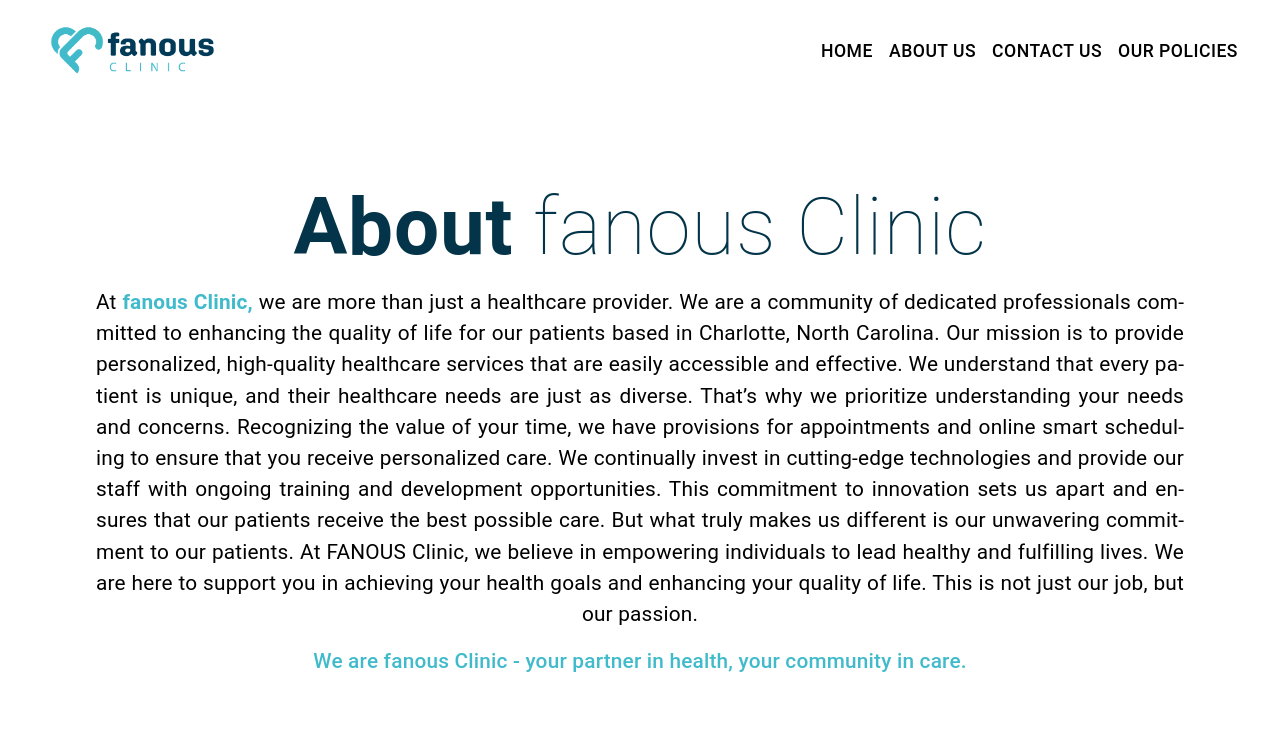
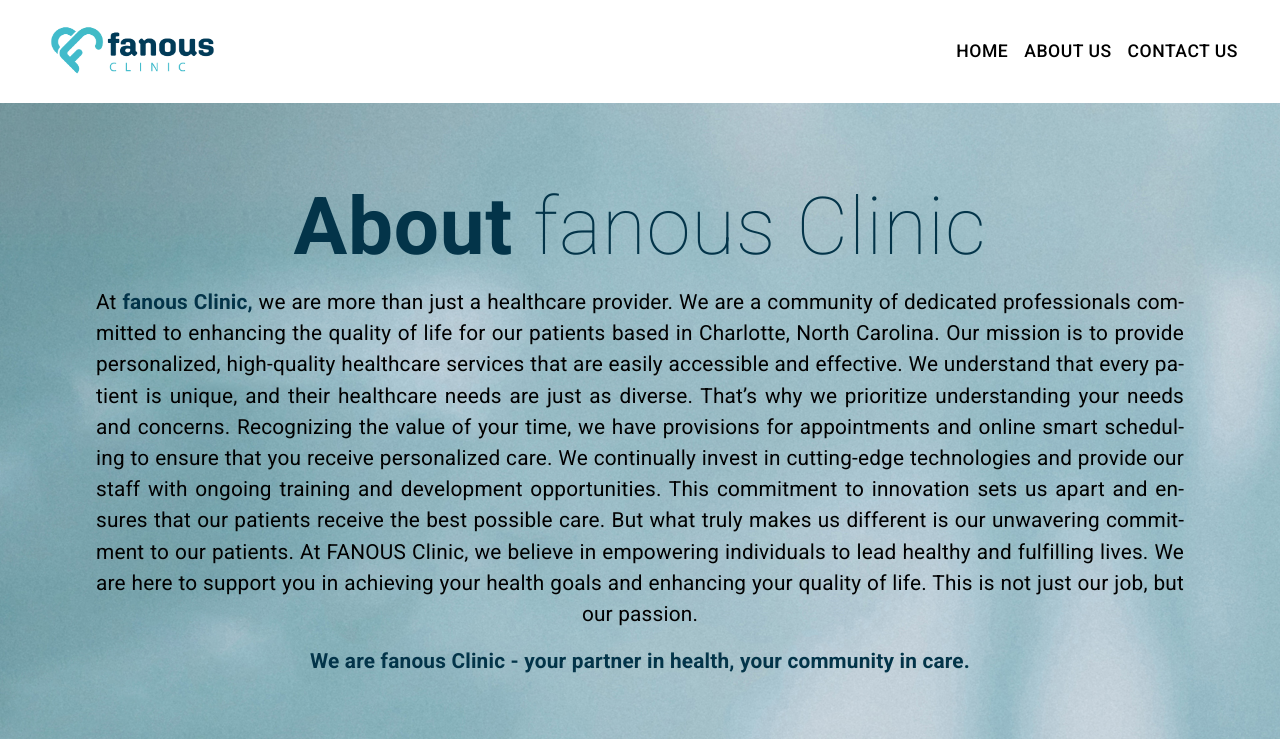
Before and after one commit to engfadymohsen/fanousclinic, a React (Create React App) app: page /aboutus in a window 1280 px wide. Shown: the top 739 px of the page. Built offline with nearby package versions, Linux system fonts and the light colour scheme.

Commit message:
enhance ui

```diff
--- a/public/index.html
+++ b/public/index.html
@@ -5,6 +5,12 @@
     <link rel="icon" href="%PUBLIC_URL%/Main_Icon.png" />
     <meta name="viewport" content="width=device-width, initial-scale=1" />
     <meta name="theme-color" content="#000000" />
+    <link rel="preconnect" href="https://fonts.googleapis.com" />
+    <link rel="preconnect" href="https://fonts.gstatic.com" crossorigin />
+    <link
+      href="https://fonts.googleapis.com/css2?family=Roboto:wght@100;300;400;500;700;900&display=swap"
+      rel="stylesheet"
+    />
     <title>Fanous Clinic</title>
   </head>
   <body>
--- a/src/components/aboutus/ourFeatures/OurFeatures.tsx
+++ b/src/components/aboutus/ourFeatures/OurFeatures.tsx
@@ -37,7 +37,7 @@ const OurFeatures = () => {
       >
         <span style={{ fontWeight: "600" }}>Our </span>Features
       </Typography>
-      <Swipper className="feature-card" timeOut={5000} NumOfElements={2}>
+      <Swipper className="feature-card" timeOut={8000} NumOfElements={2}>
         {featurs.map((feature) => (
           <HorizontalCard
             key={feature.id}
--- a/src/components/aboutus/welcome/Welcome.tsx
+++ b/src/components/aboutus/welcome/Welcome.tsx
@@ -5,7 +5,7 @@ const Welcome = () => {
   return (
     <>
       <Box sx={{
-        // backgroundImage:'url(./assets/benefits.jpg)',
+        backgroundImage:'url(./assets/benefits.jpg)',
         backgroundSize:'cover',
         width:'100%',
         minHeight:'38rem',
@@ -18,7 +18,7 @@ const Welcome = () => {
         </Box>
         <Box sx={{width:'100%'}}>
           <Typography sx={{fontSize:theme.body_font, fontWeight:'400', textAlign:'justify', textAlignLast:'center',hyphens: 'auto'}}>
-          At <span style={{color:theme.sec_color, fontWeight:'600'}}>fanous Clinic,</span> we are more than just a healthcare provider. We are a community of dedicated professionals committed to enhancing the quality of life for our patients based in Charlotte, North Carolina. Our mission is to provide personalized, high-quality healthcare services that are easily accessible and effective.
+          At <span style={{color:theme.primary_color, fontWeight:'700'}}>fanous Clinic,</span> we are more than just a healthcare provider. We are a community of dedicated professionals committed to enhancing the quality of life for our patients based in Charlotte, North Carolina. Our mission is to provide personalized, high-quality healthcare services that are easily accessible and effective.
 
 We understand that every patient is unique, and their healthcare needs are just as diverse. That’s why we prioritize understanding your needs and concerns.
 
@@ -28,7 +28,7 @@ Recognizing the value of your time, we have provisions for appointments and onli
 
 But what truly makes us different is our unwavering commitment to our patients. At FANOUS Clinic, we believe in empowering individuals to lead healthy and fulfilling lives. We are here to support you in achieving your health goals and enhancing your quality of life. This is not just our job, but our passion.
           </Typography>
-          <Typography sx={{color:theme.sec_color,fontSize:theme.body_font, fontWeight:'500', marginTop:'1rem'}}>We are fanous Clinic - your partner in health, your community in care. </Typography>
+          <Typography sx={{color:theme.primary_color,fontSize:theme.body_font, fontWeight:'700', marginTop:'1rem'}}>We are fanous Clinic - your partner in health, your community in care. </Typography>
         </Box>
       </Box>
     </>
--- a/src/components/contactus/form/Form.tsx
+++ b/src/components/contactus/form/Form.tsx
@@ -17,15 +17,11 @@ const Form = () => {
             outline: 'none',
             border:'none',
             marginBottom:'10px',
-            fontFamily: 'Roboto',
+            fontFamily: "'Roboto'",
             resize: 'none',
             fontSize:theme.body_font
           }}
           />
-          {/* <TextField required id="name" label="name" variant="outlined" color="secondary" sx={{marginBottom:'10px', width:'100%', fontSize:theme.body_font}}/>
-          <TextField required id="email" label="email" variant="outlined" color="secondary" sx={{marginBottom:'10px', width:'100%', fontSize:theme.body_font}}/>
-          <TextField required id="subject" label="subject" variant="outlined" color="secondary" sx={{marginBottom:'10px', width:'100%', fontSize:theme.body_font}}/>
-          <TextField required id="message" label="message" variant="outlined" color="secondary" multiline rows={4} sx={{marginBottom:'10px', width:'100%', fontSize:theme.body_font}}/> */}
           <PrimaryBtn content='Submit' type='submit'/>
     </form>
   )
--- a/src/components/shared/NavBar/NavBar.tsx
+++ b/src/components/shared/NavBar/NavBar.tsx
@@ -1,55 +1,108 @@
-import * as React from 'react';
-import { Link } from 'react-router-dom';
-import AppBar from '@mui/material/AppBar';
-import Box from '@mui/material/Box';
-import Toolbar from '@mui/material/Toolbar';
-import IconButton from '@mui/material/IconButton';
-import Typography from '@mui/material/Typography';
-import Menu from '@mui/material/Menu';
-import MenuIcon from '@mui/icons-material/Menu';
-import Container from '@mui/material/Container';
-import Button from '@mui/material/Button';
-import MenuItem from '@mui/material/MenuItem';
-import theme from '../../../theme/theme';
+import * as React from "react";
+import { Link } from "react-router-dom";
+import AppBar from "@mui/material/AppBar";
+import Box from "@mui/material/Box";
+import Toolbar from "@mui/material/Toolbar";
+import IconButton from "@mui/material/IconButton";
+import Typography from "@mui/material/Typography";
+import Menu from "@mui/material/Menu";
+import MenuIcon from "@mui/icons-material/Menu";
+import Container from "@mui/material/Container";
+import Button from "@mui/material/Button";
+import MenuItem from "@mui/material/MenuItem";
+import theme from "../../../theme/theme";
 
-const pages = ['HOME', 'ABOUT US', 'CONTACT US','OUR POLICIES'];
+const pages = ["HOME", "ABOUT US", "CONTACT US"];
 
 function NavBar() {
-  const [anchorElNav, setAnchorElNav] = React.useState<null | HTMLElement>(null);
+  const [anchorElNav, setAnchorElNav] = React.useState<null | HTMLElement>(
+    null
+  );
 
   const handleOpenNavMenu = (event: React.MouseEvent<HTMLElement>) => {
     setAnchorElNav(event.currentTarget);
   };
 
-  const handleCloseNavMenu = (e:any ) => {
-    console.log(e)
+  const handleCloseNavMenu = (e: any) => {
+    console.log(e);
   };
 
-
   return (
-    <AppBar position="static" sx={{backgroundColor:'white', color:'black', padding:'10px 10px', boxShadow:'none'}}>
-      <Container maxWidth="xl" id='nav'>
-        <Toolbar disableGutters sx={{justifyContent:'space-between'}}>
-          <Link to='/'>
-            <Box component='img' src='./assets/hlogo.png ' alt='' sx={{width:'12rem', display: { xs: 'none', md: 'flex' }, mr: 1 }}></Box>
+    <AppBar
+      position="static"
+      sx={{
+        backgroundColor: "white",
+        color: "black",
+        padding: "10px 10px",
+        boxShadow: "none",
+      }}
+    >
+      <Container maxWidth="xl" id="nav">
+        <Toolbar disableGutters sx={{ justifyContent: "space-between" }}>
+          <Link to="/">
+            <Box
+              component="img"
+              src="./assets/hlogo.png "
+              alt=""
+              sx={{
+                width: "12rem",
+                display: { xs: "none", md: "flex" },
+                mr: 1,
+              }}
+            ></Box>
           </Link>
-          <Box sx={{ flexGrow: 0, display: { xs: 'none', md: 'flex' } ,justifyContent:'flex-end', alignItems:'center', width:'60%'}}>
+          <Box
+            sx={{
+              flexGrow: 0,
+              display: { xs: "none", md: "flex" },
+              justifyContent: "flex-end",
+              alignItems: "center",
+              width: "60%",
+            }}
+          >
             {pages.map((page) => (
-                <Link to={page.toLowerCase() === 'home' ? '/' : `/${page.toLowerCase().replace(/\s/g, '')}`} style={{textDecoration:'none'}} >
+              <Link
+                to={
+                  page.toLowerCase() === "home"
+                    ? "/"
+                    : `/${page.toLowerCase().replace(/\s/g, "")}`
+                }
+                style={{ textDecoration: "none" }}
+              >
                 <Button
                   key={page}
                   id={page}
-                  onClick={(e)=>handleCloseNavMenu(e.target)}
-                  sx={{ my: 2, color: 'black', display: 'block',fontSize:'1.1rem'}}
+                  onClick={(e) => handleCloseNavMenu(e.target)}
+                  sx={{
+                    my: 2,
+                    color: "black",
+                    display: "block",
+                    fontSize: "1.1rem",
+                  }}
                 >
                   {page}
                 </Button>
               </Link>
             ))}
           </Box>
-          <Box sx={{ flexGrow: 1,justifyContent:'space-between', display: { xs: 'flex', md: 'none' } }}>
-            <Link to='/'>
-              <Box component='img' src='./assets/logo.png ' alt='' sx={{width:'10rem', display: { xs: 'flex', md: 'none' }, mr: 1 }}></Box>
+          <Box
+            sx={{
+              flexGrow: 1,
+              justifyContent: "space-between",
+              display: { xs: "flex", md: "none" },
+            }}
+          >
+            <Link to="/">
+              <Box
+                component="img"
+                src="./assets/logo.png "
+                alt=""
+                sx={{
+                  width: "10rem",
+                  display: { xs: "flex", md: "none" },
+                  mr: 1,
+                }}
+              ></Box>
             </Link>
             <IconButton
               size="large"
@@ -59,31 +112,41 @@ function NavBar() {
               onClick={handleOpenNavMenu}
               color="inherit"
             >
-            <MenuIcon sx={{color:theme.primary_color, fontSize:'3rem'}} />
+              <MenuIcon sx={{ color: theme.primary_color, fontSize: "3rem" }} />
             </IconButton>
 
             <Menu
               id="menu-appbar"
               anchorEl={anchorElNav}
               anchorOrigin={{
-                  vertical: 'bottom',
-                  horizontal: 'left',
+                vertical: "bottom",
+                horizontal: "left",
               }}
               keepMounted
               transformOrigin={{
-                  vertical: 'top',
-                  horizontal: 'left',
+                vertical: "top",
+                horizontal: "left",
               }}
               open={Boolean(anchorElNav)}
               onClose={handleCloseNavMenu}
               sx={{
-                  display: { xs: 'block', md: 'none' },
+                display: { xs: "block", md: "none" },
               }}
             >
               {pages.map((page) => (
-                  <Link to={page.toLowerCase() === 'home' ? '/' : `/${page.toLowerCase().replace(/\s/g, '')}`} style={{textDecoration:'none'}} >
+                <Link
+                  to={
+                    page.toLowerCase() === "home"
+                      ? "/"
+                      : `/${page.toLowerCase().replace(/\s/g, "")}`
+                  }
+                  style={{ textDecoration: "none" }}
+                >
                   <MenuItem key={page} onClick={handleCloseNavMenu}>
-                        <Typography textAlign="center" sx={{color:theme.primary_color}}>
+                    <Typography
+                      textAlign="center"
+                      sx={{ color: theme.primary_color }}
+                    >
                       {page}
                     </Typography>
                   </MenuItem>
--- a/src/components/shared/footer/Footer.tsx
+++ b/src/components/shared/footer/Footer.tsx
@@ -23,7 +23,7 @@ const Footer = () => {
         flexDirection:'column',
         alignItems:'center',
         justifyContent:'center',
-        padding:{lg:'3rem 1rem 3rem 5rem', xs:'2rem 2rem'},
+        padding:{lg:'3rem 5rem 3rem 5rem', xs:'2rem 2rem'},
         boxSizing:'border-box',
         backgroundColor:theme.primary_color,
     }}>
@@ -49,7 +49,7 @@ const Footer = () => {
                 <Link to='/aboutus' style={{textDecoration:'none', color:'white'}}><Typography sx={{marginBottom:'1rem',fontSize:theme.body_font}}>About fanous Clinic</Typography></Link>
                 <Link to='/contactus' style={{textDecoration:'none', color:'white'}}><Typography sx={{marginBottom:'1rem',fontSize:theme.body_font}}>Contact Us</Typography></Link>
                 <Link to='/' style={{textDecoration:'none', color:'white'}}><Typography sx={{marginBottom:'1rem',fontSize:theme.body_font}}>Help Center</Typography></Link>
-                <Link to='/' style={{textDecoration:'none', color:'white'}}><Typography sx={{marginBottom:'1rem',fontSize:theme.body_font}}>Our Policies</Typography></Link>
+                {/* <Link to='/' style={{textDecoration:'none', color:'white'}}><Typography sx={{marginBottom:'1rem',fontSize:theme.body_font}}>Our Policies</Typography></Link> */}
               </Box>
           </Grid>
           <Grid item xs={12} sm={12} md={6} lg={4}>
--- a/src/pages/AboutUsPage.tsx
+++ b/src/pages/AboutUsPage.tsx
@@ -22,9 +22,9 @@ const AboutUsPage = () => {
     <div ref={scrollToTop}>
     <NavBar />
     <Welcome />
+    <OurHistory />
     <OurFeatures />
-    <OurHistory />
-    <OurDoctors />
+    {/* <OurDoctors /> */}
     <Footer />
     </div>
   )
--- a/src/pages/HomePage.tsx
+++ b/src/pages/HomePage.tsx
@@ -22,7 +22,7 @@ const HomePage = () => {
     <div ref={scrollToTop}>
         <NavBar />
         <Welcome />
-        <DoctorsAndFeatures />
+        {/* <DoctorsAndFeatures /> */}
         <MVV />
         <Services />
         <AboutUsSum />
```
Also changed, not shown: src/components/contactus/ourdata/OurData.tsx (+44 -20 lines), src/components/shared/TextField.tsx (+19 -16 lines). Lines whose indentation alone changed are shown as unchanged.
